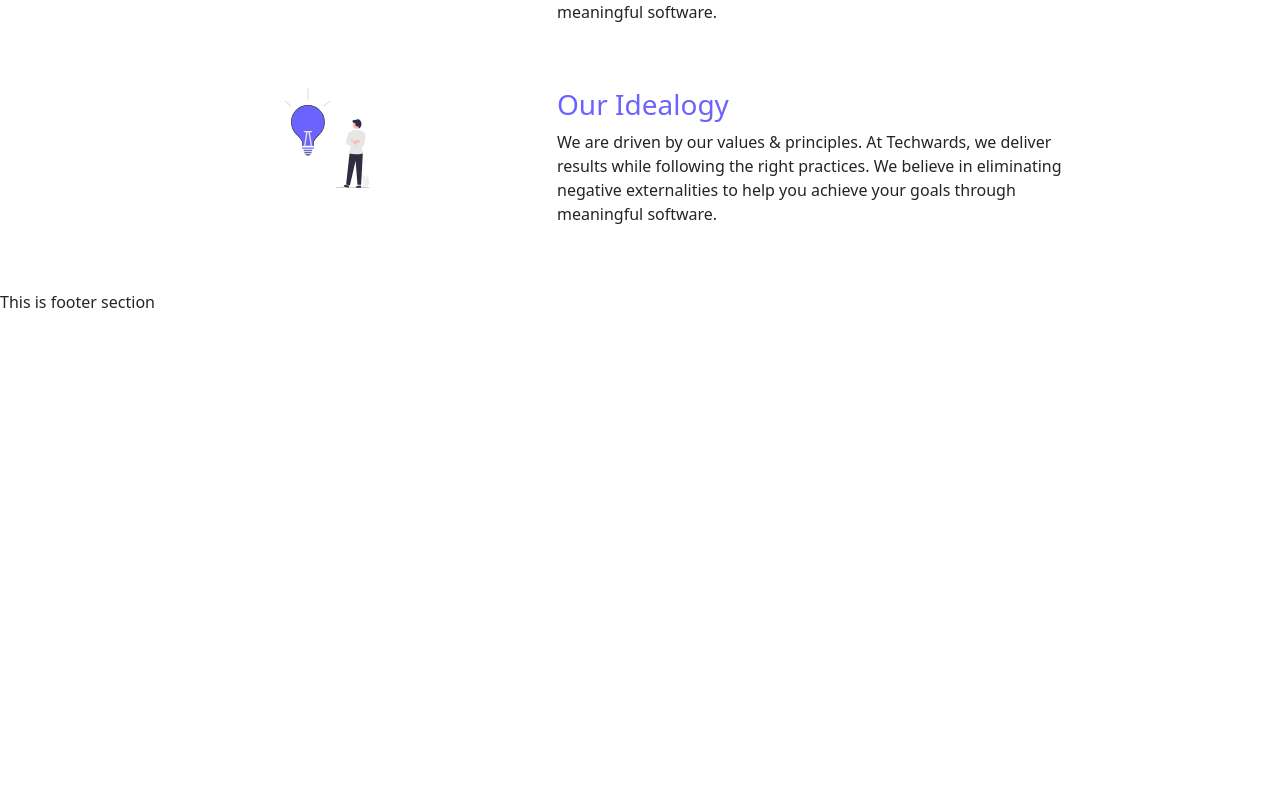
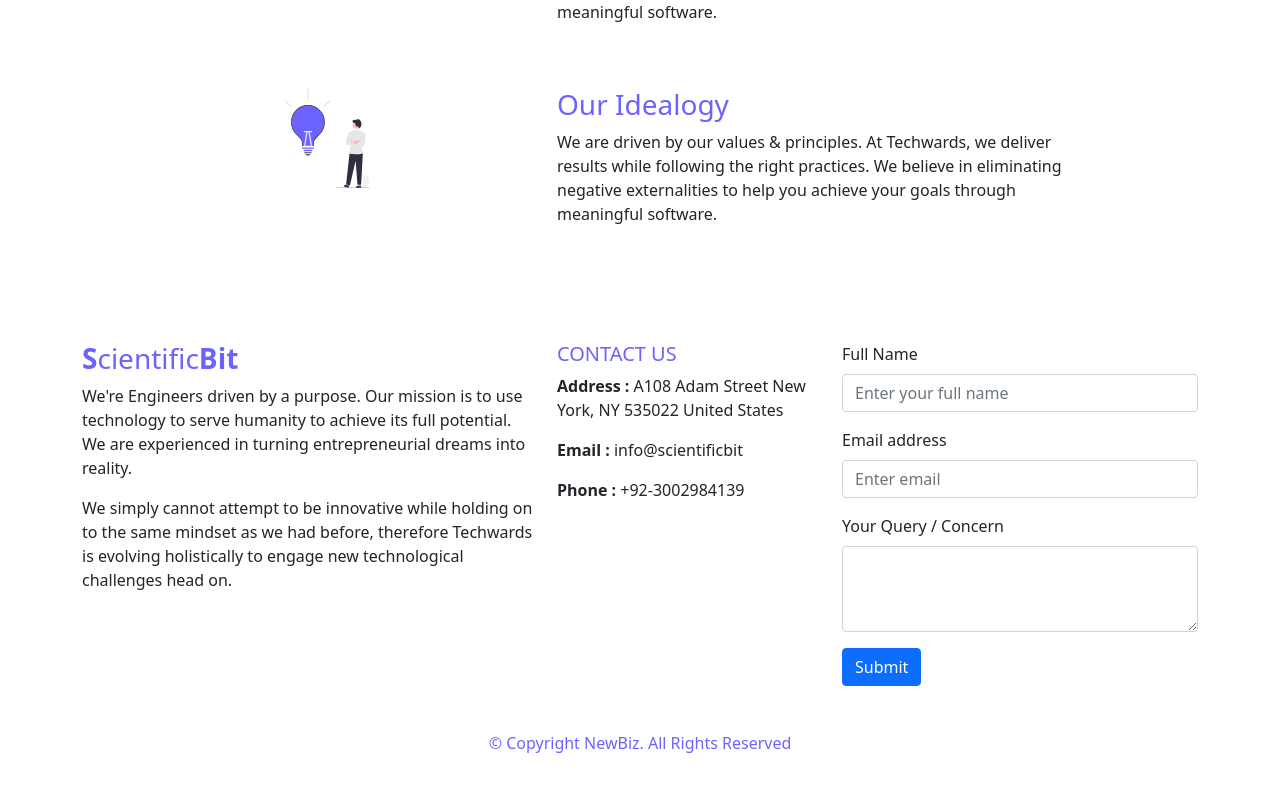
Before and after one commit to hmtalha786/Internship-Project, a React (Create React App) app: page / in a window 1280 px wide. Shown: the part 2532-3323 px from the top of the page. Before the commit the page ends 2846 px from the top, so only its background shows below. Built offline with nearby package versions, Linux system fonts and the light colour scheme.

Commit message:
design finalized

```diff
--- a/package.json
+++ b/package.json
@@ -3,6 +3,9 @@
   "version": "0.1.0",
   "private": true,
   "dependencies": {
+    "@fortawesome/fontawesome-svg-core": "^1.2.36",
+    "@fortawesome/free-solid-svg-icons": "^5.15.4",
+    "@fortawesome/react-fontawesome": "^0.1.15",
     "@testing-library/jest-dom": "^5.11.4",
     "@testing-library/react": "^11.1.0",
     "@testing-library/user-event": "^12.1.10",
--- a/src/App.js
+++ b/src/App.js
@@ -4,6 +4,7 @@ import Who from "./components/who";
 import What from "./components/what";
 import Why from "./components/why";
 import Footer from "./components/footer";
+import "./App.css";
 
 function App() {
   return (
--- a/src/components/footer.js
+++ b/src/components/footer.js
@@ -1,11 +1,73 @@
-import React from 'react'
+import React from "react";
+import "../css/footer.css";
+import { Container, Row, Col, Form, Button } from "react-bootstrap";
 
 const Footer = () => {
-    return (
-        <div>
-            This is footer section
-        </div>
-    )
-}
+  return (
+    <div>
+      <Container>
+        <Row className="justify-content-md-center my-5">
+          <Col xs={12} md={5}>
+            <h3 className="text"><strong>S</strong>cientific<strong>Bit</strong></h3>
+            <p>
+              We're Engineers driven by a purpose. Our mission is to use
+              technology to serve humanity to achieve its full potential. We are
+              experienced in turning entrepreneurial dreams into reality.
+            </p>
+            <p>
+              We simply cannot attempt to be innovative while holding on to the
+              same mindset as we had before, therefore Techwards is evolving
+              holistically to engage new technological challenges head on.
+            </p>
+          </Col>
+
+          <Col xs={12} md={3}>
+            <h5 className="text">CONTACT US</h5>
+            <p>
+              <strong>Address : </strong>A108 Adam Street New York, NY 535022
+              United States
+            </p>
+            <p>
+              <strong>Email : </strong>info@scientificbit
+            </p>
+            <p>
+              <strong>Phone : </strong>+92-3002984139
+            </p>
+          </Col>
+
+          <Col xs={12} md={4}>
+            <Form>
+              <Form.Group className="mb-3" controlId="formBasicEmail">
+                <Form.Label>Full Name</Form.Label>
+                <Form.Control type="name" placeholder="Enter your full name" />
+              </Form.Group>
+
+              <Form.Group className="mb-3" controlId="formBasicEmail">
+                <Form.Label>Email address</Form.Label>
+                <Form.Control type="email" placeholder="Enter email" />
+              </Form.Group>
+
+              <Form.Group
+                className="mb-3"
+                controlId="exampleForm.ControlTextarea1"
+              >
+                <Form.Label>Your Query / Concern</Form.Label>
+                <Form.Control as="textarea" rows={3} />
+              </Form.Group>
+
+              <Button variant="primary" type="submit">
+                Submit
+              </Button>
+            </Form>
+          </Col>
+        </Row>
+
+        <Row className="justify-content-md-center my-5 text-center">
+          <h6 className="text">© Copyright NewBiz. All Rights Reserved</h6>
+        </Row>
+      </Container>
+    </div>
+  );
+};
 
 export default Footer;
--- a/src/css/footer.css
+++ b/src/css/footer.css
@@ -0,0 +1,3 @@
+.body{
+    background-color: lightgray;
+}
```
Also changed, not shown: src/App.css (added), 1 other file (tests, documents, lock files or other folders).
